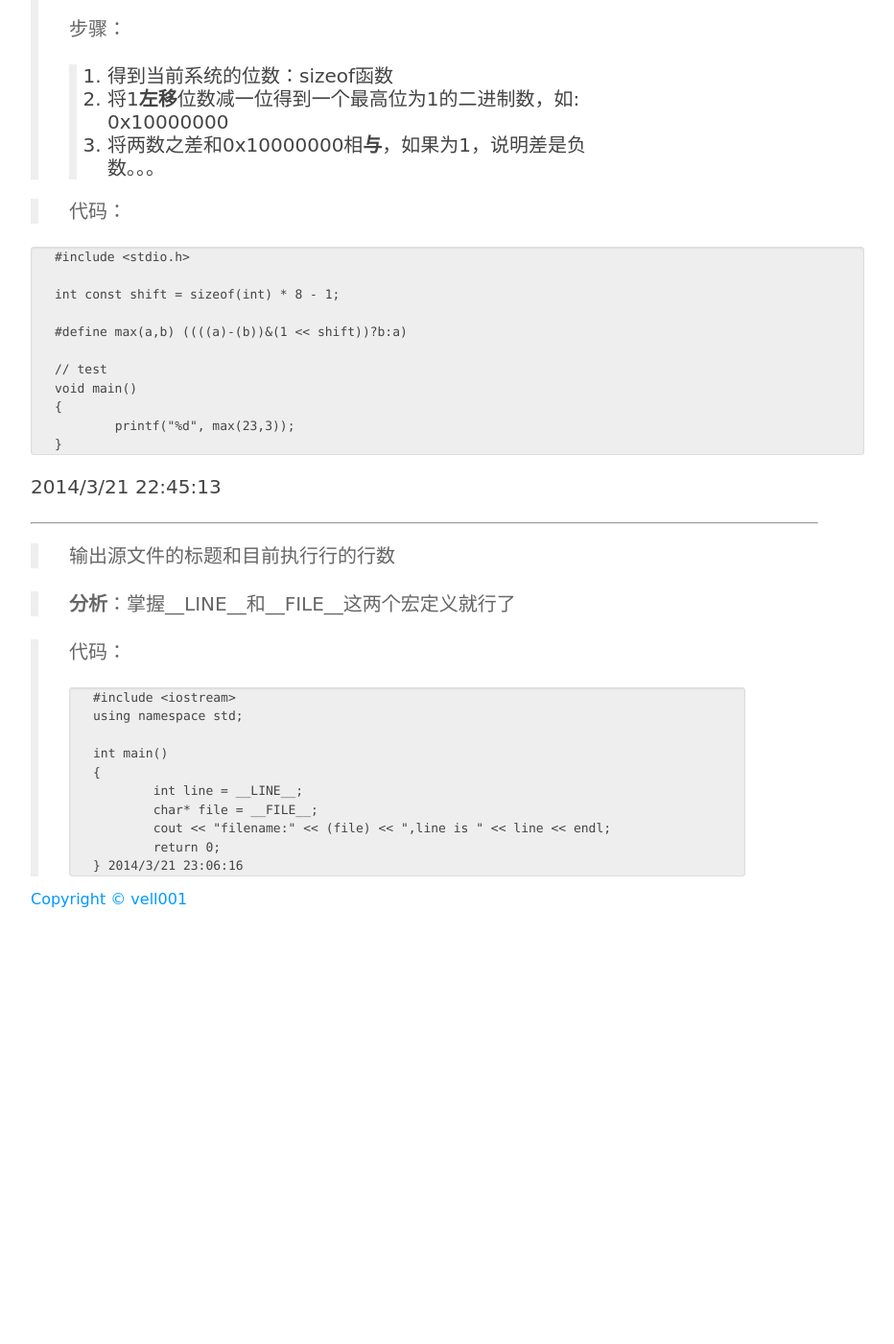
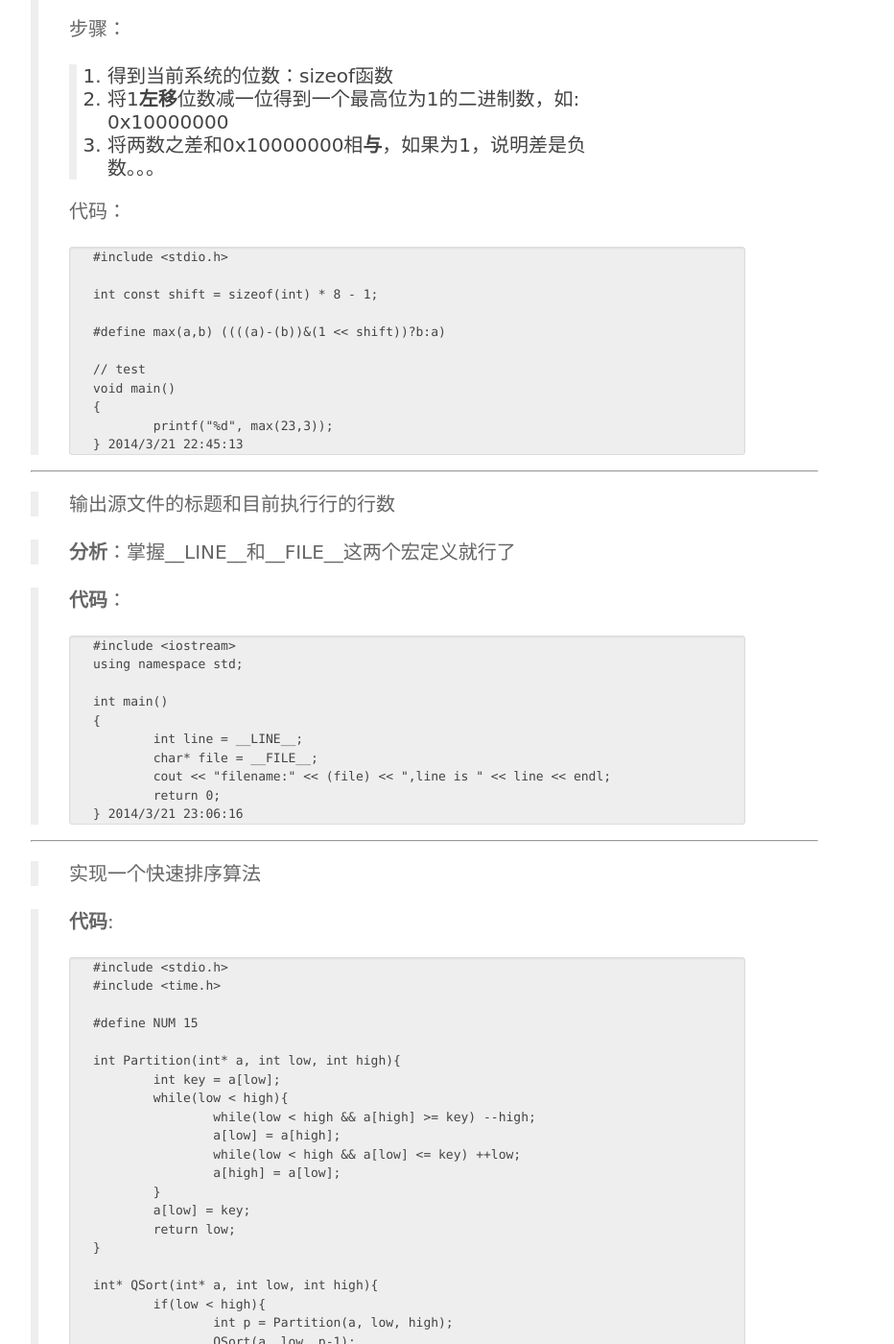
Before and after one commit to vell001/vblog, a Jekyll site: the page built from _posts/2014-3-21-c_learning.md, in a window 1280 px wide and 1400 px high, scrolled down 369 px. Shown: the whole window at 96% size, without its empty margins (96-1028 px from the left). Built offline with Jekyll 4.4.1, drawn with Linux system fonts in a browser that asks for light colours; Markdown is read by kramdown in place of the engine named in the settings; before the commit the page ends 1344 px from its top, so only the background shows below that; some of the changed text lies outside the part shown.

Commit message:
update c_learning

```diff
--- a/_posts/2014-3-21-c_learning.md
+++ b/_posts/2014-3-21-c_learning.md
@@ -17,21 +17,20 @@
  1. 得到当前系统的位数：sizeof函数
  2. 将1**左移**位数减一位得到一个最高位为1的二进制数，如: 0x10000000
  3. 将两数之差和0x10000000相**与**，如果为1，说明差是负数。。。
-
->代码：
-
+>
+代码：
+>
 	#include <stdio.h>
-
+>
 	int const shift = sizeof(int) * 8 - 1;
-
+>
 	#define max(a,b) ((((a)-(b))&(1 << shift))?b:a)
-
+>
 	// test
 	void main()
 	{
 		printf("%d", max(23,3));
 	}
-
 2014/3/21 22:45:13
 
 --------------------
@@ -39,7 +38,7 @@
 
 > **分析**：掌握__LINE__和__FILE__这两个宏定义就行了
 
->代码：
+> **代码**：
 >
 	#include <iostream>
 	using namespace std;
@@ -52,3 +51,62 @@
 		return 0;
 	}
 2014/3/21 23:06:16
+
+--------------------
+> 实现一个快速排序算法
+
+> **代码**:
+>
+	#include <stdio.h>
+	#include <time.h>
+>
+	#define NUM 15
+>
+	int Partition(int* a, int low, int high){
+		int key = a[low];
+		while(low < high){
+			while(low < high && a[high] >= key) --high;
+			a[low] = a[high];
+			while(low < high && a[low] <= key) ++low;
+			a[high] = a[low];
+		}
+		a[low] = key;
+		return low;
+	}
+>
+	int* QSort(int* a, int low, int high){
+		if(low < high){
+			int p = Partition(a, low, high);
+			QSort(a, low, p-1);
+			QSort(a, p+1, high);
+		}
+	}
+>
+	int* QuickSort(int* a, int n) {
+		return QSort(a, 0, n-1);
+	}
+>
+	int* GetRandomNum(int n) {
+		srand( (unsigned)time( NULL ) );
+		int* a = (int*)malloc(n * sizeof(int));
+		int i = 0;
+		for(i=0; i<n; i++) {
+			a[i] = rand() % n;
+		}
+		return a;
+	}
+>
+	void PrintList(int* a, int n){
+		int i = 0;
+		for(i=0; i<n; i++){
+			printf("%d  ", a[i]);
+		}
+		printf("\n");
+	}
+>
+	void main() {
+		int* a = GetRandomNum(NUM);
+		PrintList(a, NUM);
+		QuickSort(a, NUM);
+		PrintList(a, NUM);
+	}
```
